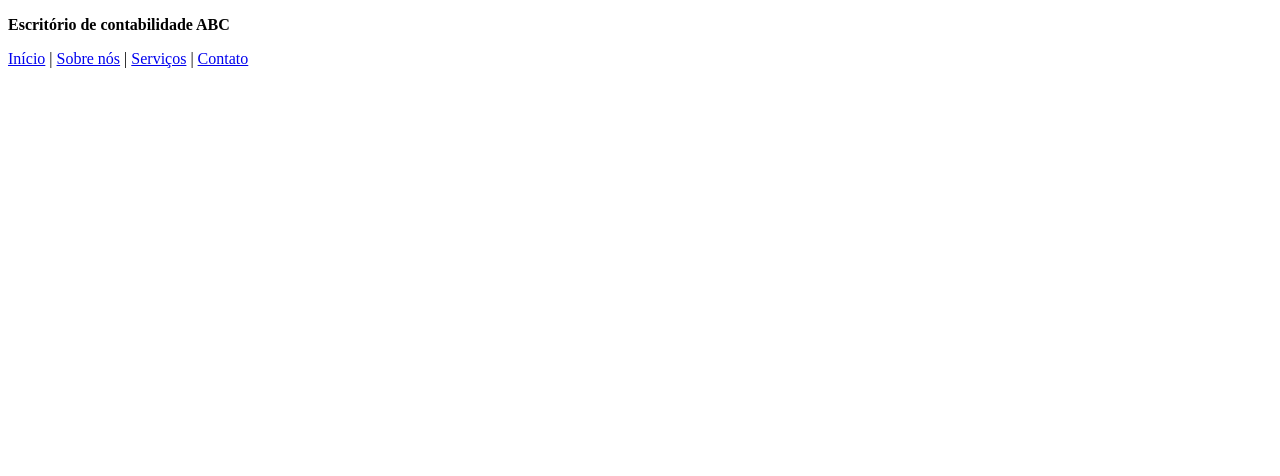
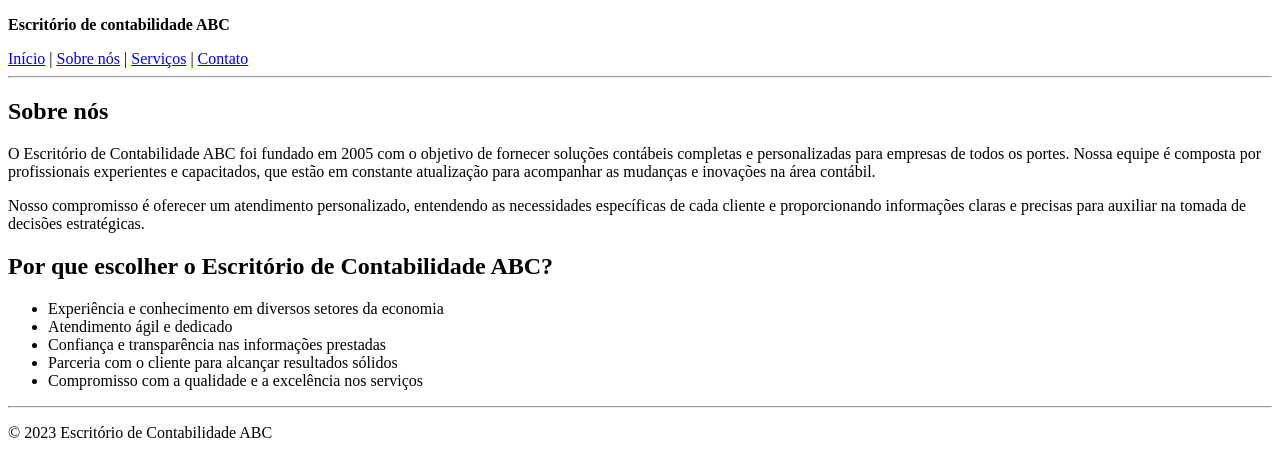
Before and after one commit to stecode/site-html, a plain HTML site: page sobre.html in a window 1280 px wide. Drawn offline with Linux system fonts and the light colour scheme.

Commit message:
adicionada pagina 'sobre.html'

```diff
--- a/sobre.html
+++ b/sobre.html
@@ -13,5 +13,27 @@
             <a href="sobre.html">Sobre nós</a> |
             <a href="servicos.html">Serviços</a> |
             <a href="contato.html">Contato</a>
+
+            <hr>
+
+            <header><h1>Sobre nós</h1></header>
+            <section id = "inicio">O Escritório de Contabilidade ABC foi fundado em 2005 com o objetivo de fornecer soluções contábeis completas e personalizadas para empresas de todos os portes. Nossa equipe é composta por profissionais experientes e capacitados, que estão em constante atualização para acompanhar as mudanças e inovações na área contábil.
+                <p>Nosso compromisso é oferecer um atendimento personalizado, entendendo as necessidades específicas de cada cliente e proporcionando informações claras e precisas para auxiliar na tomada de decisões estratégicas.
+                </p>
+            </section>
+            <section>
+                <h2>Por que escolher o Escritório de Contabilidade ABC?</h2>
+                    <ul>
+                        <li>Experiência e conhecimento em diversos setores da economia</li>
+                        <li>Atendimento ágil e dedicado</li>
+                        <li>Confiança e transparência nas informações prestadas</li>
+                        <li>Parceria com o cliente para alcançar resultados sólidos</li>
+                        <li>Compromisso com a qualidade e a excelência nos serviços</li>
+                    </ul>
+            </section>
+            <hr>
+            <footer>
+                <p>&copy; 2023 Escritório de Contabilidade ABC</p>
+            </footer>
         </nav>
     </header>
```
Also changed, not shown: index.html (+1 -1 lines).
